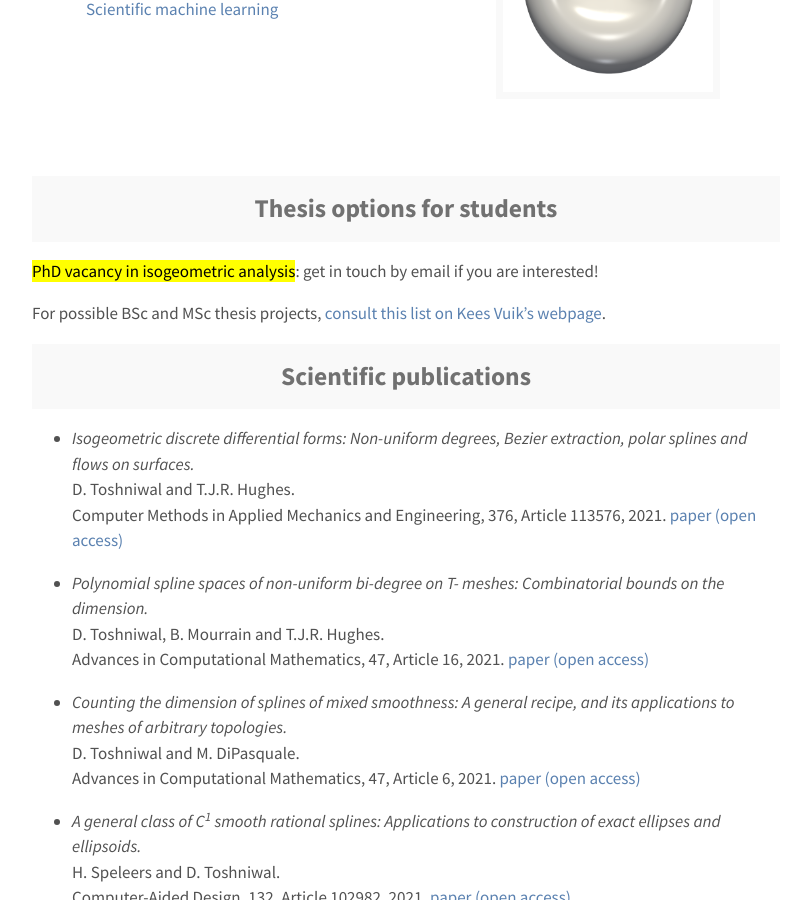
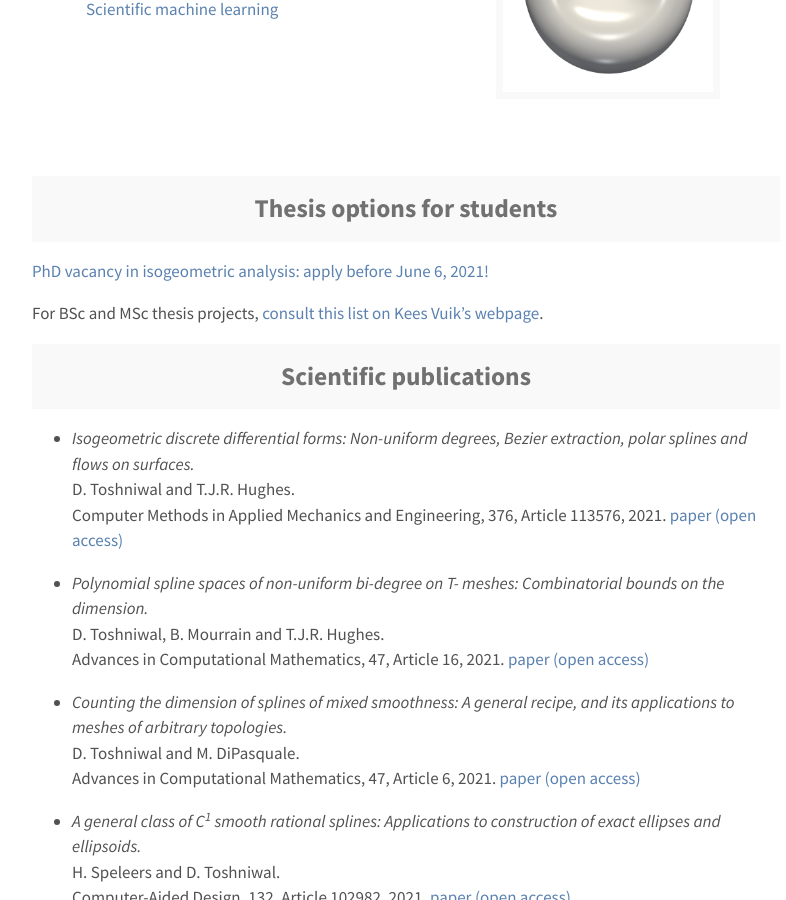
Before and after one commit to dtoshniwal/dtoshniwal.github.io, a Jekyll site: the page built from research.md, in a window 1280 px wide and 900 px high, scrolled down 407 px. Shown: the whole window, without its empty margins (234-1020 px from the left). Built offline with Jekyll 4.4.1, drawn with Linux system fonts in a browser that asks for light colours.

Commit message:
Add PhD vacancy link

```diff
--- a/research.md
+++ b/research.md
@@ -27,8 +27,9 @@ title: Research
 -->
 
 <h2 class="message" align="center">Thesis options for students</h2>
-<p> <mark>PhD vacancy in isogeometric analysis</mark>: get in touch by email if you are interested!</p>
-For possible BSc and MSc thesis projects, [consult this list on Kees Vuik's webpage](http://ta.twi.tudelft.nl/users/vuik/afstudeer_eng.html#nieuw).
+[PhD vacancy in isogeometric analysis: apply before June 6, 2021!](https://www.tudelft.nl/over-tu-delft/werken-bij-tu-delft/vacatures/details?jobId=2804&jobTitle=PhD%20position%20in%20Isogeometric%20Analysis)
+
+For BSc and MSc thesis projects, [consult this list on Kees Vuik's webpage](http://ta.twi.tudelft.nl/users/vuik/afstudeer_eng.html#nieuw).
 
 
 <h2 class="message" align="center">Scientific publications</h2>
```
